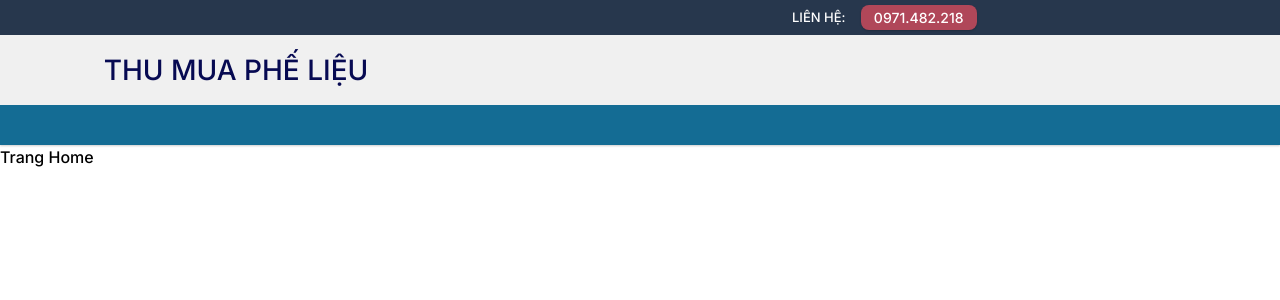
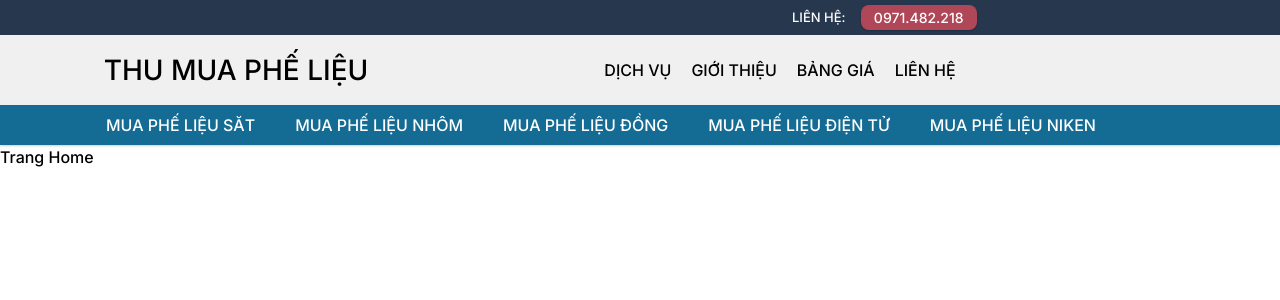
Before and after one commit to caoduythanh1997/thumua-phelieu, a Next.js app: page / in a window 1280 px wide. Shown: the top 300 px of the page. Built offline with nearby package versions, Linux system fonts and the light colour scheme.

Commit message:
Update Post

```diff
--- a/src/app/Header/header.module.scss
+++ b/src/app/Header/header.module.scss
@@ -67,25 +67,68 @@ $primary-color-backgroud-title-header: #27374d;
 	width: 100%;
 	display: flex;
 	flex-direction: row;
-	justify-content: flex-start;
-	line-height: 70px;
 	&-icon {
 		width: 280px;
 		text-align: center;
 		text-transform: uppercase;
 		font-size: 28px;
+		line-height: 70px;
 		white-space: nowrap;
-		p {
+		sle p {
 			color: #070a52;
 		}
 	}
 	&-info {
 		flex: 1;
+		display: flex;
+		flex-direction: column;
+		justify-content: center;
 	}
 }
 
 .category {
 	width: 100%;
-	height: 100%;
+	height: 40px;
 	background-color: #146c94;
+	display: flex;
+	flex-direction: row;
+	justify-content: center;
+	overflow: hidden;
+	&_wrapper {
+		width: 85%;
+		height: 100%;
+		line-height: 40px;
+	}
 }
+.categoryItem {
+	margin-left: 10px;
+	display: inline-block;
+	text-transform: uppercase;
+	color: #fff;
+	overflow: hidden;
+	white-space: nowrap;
+	&:not(:last-child) {
+		margin-right: 30px;
+	}
+	&:hover {
+		color: #b04759;
+	}
+}
+
+.infosite {
+	width: 100%;
+	height: 30px;
+	line-height: 30px;
+	white-space: nowrap;
+	overflow: hidden;
+	display: flex;
+	flex-direction: row;
+	justify-content: center;
+	&_btnActionLink {
+		text-transform: uppercase;
+		font-weight: 200;
+		&:not(:last-child) {
+			margin-right: 20px;
+		}
+	}
+}
--- a/src/app/Header/header.tsx
+++ b/src/app/Header/header.tsx
@@ -1,6 +1,47 @@
 import _style from './header.module.scss';
 import classNames from 'classnames/bind';
+import type { Metadata } from 'next';
+import Link from 'next/link';
+
 const cx = classNames.bind(_style);
+const category = [
+	{
+		title: 'mua phế liệu săt',
+		href: '/',
+	},
+	{
+		title: 'mua phế liệu nhôm',
+		href: '/',
+	},
+	{
+		title: 'mua phế liệu đồng',
+		href: '/',
+	},
+	{
+		title: 'mua phế liệu điện tử',
+		href: '/',
+	},
+	{
+		title: 'mua phế liệu niken',
+		href: '/',
+	},
+	{
+		title: 'mua phế liệu niken',
+		href: '/',
+	},
+	{
+		title: 'mua phế liệu niken',
+		href: '/',
+	},
+	{
+		title: 'mua phế liệu niken',
+		href: '/',
+	},
+	{
+		title: 'mua phế liệu niken',
+		href: '/',
+	},
+];
 export default function Header() {
 	return (
 		<header className={cx('header_bar')}>
@@ -18,13 +59,38 @@ export default function Header() {
 				<div className={cx('logo_wrapper')}>
 					<div className={cx('content_logo')}>
 						<div className={cx('content_logo-icon')}>
-							<p>Thu mua phế liệu</p>
+							<p>
+								<a href="/">Thu mua phế liệu</a>
+							</p>
 						</div>
-						<div className={cx('content_logo-info')}></div>
+						<div className={cx('content_logo-info')}>
+							<ul className={cx('infosite')}>
+								<li className={cx('infosite_btnActionLink')}>
+									<Link href="/">Dịch vụ</Link>
+								</li>
+								<li className={cx('infosite_btnActionLink')}>
+									<Link href="/">Giới thiệu</Link>
+								</li>
+								<li className={cx('infosite_btnActionLink')}>
+									<Link href="/">Bảng giá</Link>
+								</li>
+								<li className={cx('infosite_btnActionLink')}>
+									<Link href="/">Liên hệ</Link>
+								</li>
+							</ul>
+						</div>
 					</div>
 				</div>
 			</div>
-			<div className={cx('category')}></div>
+			<div className={cx('category')}>
+				<ul className={cx('category_wrapper')}>
+					{category.map((content, index) => (
+						<li className={cx('categoryItem')} key={index}>
+							<Link href={content.title.replace('/%20/g', '-')}>{content.title}</Link>
+						</li>
+					))}
+				</ul>
+			</div>
 		</header>
 	);
 }
--- /dev/null
+++ b/src/app/[postId]/page.tsx
@@ -0,0 +1,12 @@
+import Head from 'next/head';
+
+export default function PagePost({ params }: { params: { postId: string } }) {
+	return (
+		<>
+			<Head>
+				<title>{decodeURIComponent(params.postId)}</title>
+			</Head>
+			<div>Đây là page Post: {decodeURIComponent(params.postId)} </div>
+		</>
+	);
+}
--- a/src/app/layout.tsx
+++ b/src/app/layout.tsx
@@ -4,13 +4,10 @@ import type { Metadata } from 'next';
 import { Inter } from 'next/font/google';
 import { ReactNode } from 'react';
 import Header from './Header/header';
+import Head from 'next/head';
 
 const inter = Inter({ subsets: ['latin'], weight: '500' });
 
-export const metadata: Metadata = {
-	title: 'Thu mua phế liệu miền bắc',
-	description: 'Tổng công ty thu mua phế liệu việt nam',
-};
 export default function RootLayout({ children }: { children: ReactNode }) {
 	return (
 		<html lang="en">
```
Also changed, not shown: 1 other file (tests, documents, lock files or other folders).
